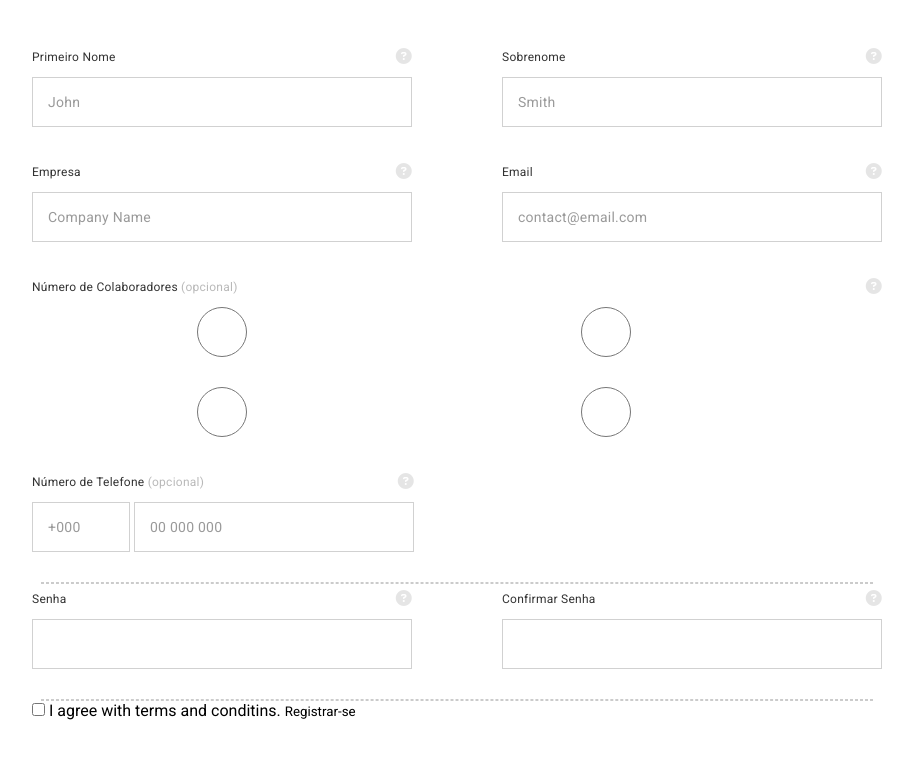
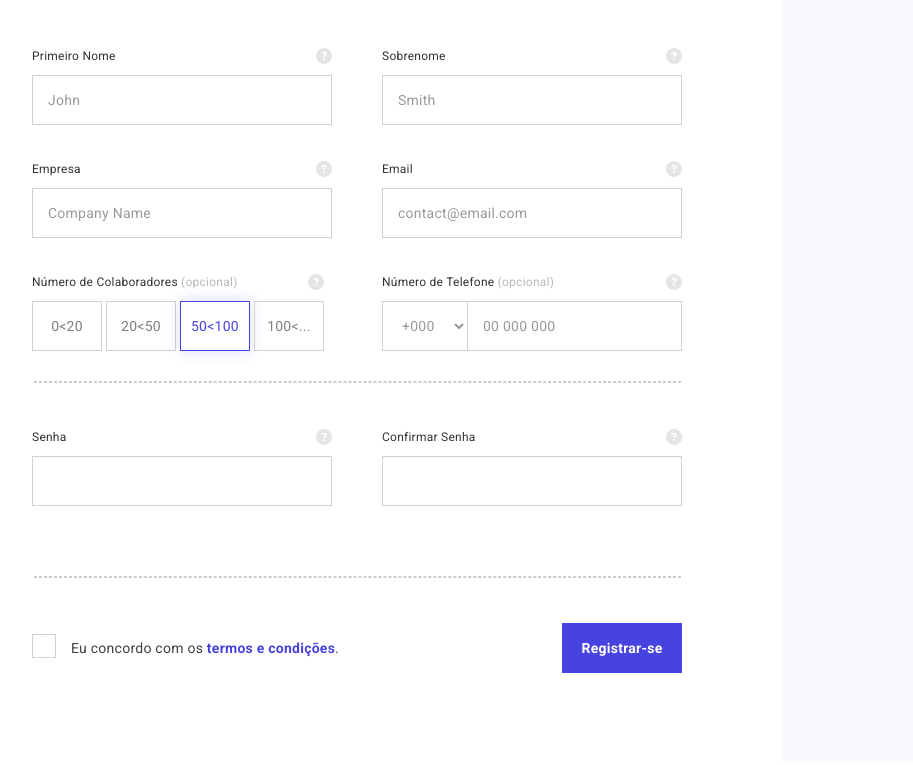
Before and after one commit to fernanda0829/exercise-register-form, a plain HTML site: page index.html in a window 1280 px wide. Shown: the part 408-1173 px from the top of the page, without its empty margins (68-981 px from the left). Drawn offline with Linux system fonts and the light colour scheme.

Commit message:
Área do formulário finalizada.

```diff
--- a/assets/css/reset.css
+++ b/assets/css/reset.css
@@ -21,7 +21,9 @@ p {
   padding: 0;
 }
 
-a {
+a,
+button,
+select {
   text-decoration: none;
   cursor: pointer;
   color: #000;
@@ -38,4 +40,5 @@ textarea {
   padding: 0;
   background: none;
   display: inline-block;
+  border-radius: 0;
 }
--- a/assets/css/style.css
+++ b/assets/css/style.css
@@ -15,6 +15,7 @@
   padding: 85px 100px 0;
   background-color: #fff;
   max-width: 850px;
+  box-sizing: border-box;
 }
 
 #content .content-info .content-member {
@@ -52,7 +53,8 @@
   max-width: 369px;
 }
 
-#content .content-info .content-text .content-text-desc {
+#content .content-info .content-text .content-text-desc,
+#content .register .checkbox .check-select label {
   font-size: 14px;
   color: #404040;
   line-height: 28px;
@@ -60,7 +62,8 @@
   max-width: 300px;
 }
 
-#content .content-info .content-text .content-text-desc a {
+#content .content-info .content-text .content-text-desc a,
+#content .register .checkbox .check-select label a {
   font-size: 14px;
   line-height: 28px;
   font-weight: 700;
@@ -69,7 +72,7 @@
 }
 
 #content .line {
-  width: 830px;
+  width: 645px;
   border: 1px dashed rgba(0, 0, 0, 0.2);
   margin: 0 auto;
 }
@@ -78,6 +81,7 @@
   padding: 45px 100px;
   background-color: #fff;
   max-width: 850px;
+  box-sizing: border-box;
 }
 
 #content .register form {
@@ -86,7 +90,7 @@
 }
 
 #content .register form .company,
-.password {
+#content .register form .password {
   display: flex;
   flex-direction: row;
   flex-wrap: wrap;
@@ -115,7 +119,7 @@
 
 #content .register form .company input,
 .password input {
-  width: 380px;
+  width: 300px;
   height: 50px;
   border: 1px solid #d1d1d1;
   padding: 15px;
@@ -131,20 +135,53 @@
   color: rgba(0, 0, 0, 0.4);
 }
 
-#content .register form .company .input #ddd-number {
-  width: 98px;
+#content .register form .input.flex {
+  display: flex;
+}
+
+#content .register form .input.flex {
+  display: flex;
+}
+
+#content .register form .field .number-options {
+  margin-bottom: 30px;
+}
+
+#content .register form .field .number-options .option {
+  width: 70px;
+  height: 50px;
+  border: 1px solid #d1d1d1;
+  text-align: center;
+  padding: 10px;
+  box-sizing: border-box;
+  font-size: 14px;
+  line-height: 28px;
+  letter-spacing: 0.25px;
+  color: rgba(0, 0, 0, 0.5);
+  cursor: pointer;
+}
+
+#content .register form .field .number-options .active {
+  color: #4743e0;
+  border: 1px solid #4743e0;
+  box-shadow: 0 0 14px rgba(71, 67, 224, 0.2);
+}
+
+#content .register form .company .input .ddd-number {
+  width: 85px;
   height: 50px;
   border: 1px solid #d1d1d1;
   padding: 15px;
-  box-sizing: border-box;
   margin-bottom: 30px;
+  color: rgba(0, 0, 0, 0.4);
   font-size: 14px;
   line-height: 28px;
   letter-spacing: 0.25px;
+  border-right: 0;
 }
 
 #content .register form .company .input #phone-number {
-  width: 280px;
+  width: 215px;
   height: 50px;
   border: 1px solid #d1d1d1;
   padding: 15px;
@@ -158,3 +195,91 @@
 #content .register form .company .label span {
   color: rgba(51, 51, 51, 0.34);
 }
+
+#content .register form .password {
+  padding: 40px 0;
+}
+
+#content .register .checkbox {
+  padding: 45px 0;
+  display: flex;
+  justify-content: space-between;
+  align-items: center;
+}
+
+#content .register .checkbox .check-select {
+  display: flex;
+  align-items: center;
+  position: relative;
+  cursor: pointer;
+}
+
+/* escondendo o checkbox */
+#content .register .checkbox .check-select input {
+  position: relative;
+  opacity: 0;
+  height: 24px;
+  width: 24px;
+  z-index: 1;
+  cursor: pointer;
+  box-sizing: border-box;
+}
+
+/* estilizando o checkbox novo */
+#content .register .checkbox .check-select .checkmark {
+  position: absolute;
+  top: 0;
+  left: 0;
+  height: 24px;
+  width: 24px;
+  background-color: #fff;
+  border: 1px solid #d1d1d1;
+  box-sizing: border-box;
+}
+
+/* Style the checkmark/indicator */
+#content .register .checkbox .check-select .checkmark:after {
+  content: "";
+  position: absolute;
+  display: none;
+  left: 8px;
+  top: 3px;
+  width: 5px;
+  height: 10px;
+  border: solid white;
+  border-width: 0 3px 3px 0;
+  -webkit-transform: rotate(45deg);
+  -ms-transform: rotate(45deg);
+  transform: rotate(45deg);
+}
+
+/* Show the checkmark when checked */
+#content .register .checkbox .check-select input:checked ~ .checkmark:after {
+  display: block;
+}
+
+#content .register .checkbox .check-select label {
+  padding-left: 15px;
+  cursor: pointer;
+}
+
+#content .register .checkbox .check-select input:checked ~ .checkmark {
+  background-color: #4743e0;
+}
+
+#content .register .checkbox .register-btn {
+  width: 120px;
+  height: 50px;
+  background-color: #4743e0;
+  color: #fff;
+  font-size: 14px;
+  font-weight: 700;
+  line-height: 28px;
+  letter-spacing: 0.25px;
+  padding: 10px;
+}
+
+#content .register .checkbox .register-btn:hover {
+  box-shadow: 0 0 20px rgba(71, 67, 224, 0.5);
+  transition: 0.7s;
+}
--- a/index.html
+++ b/index.html
@@ -22,10 +22,10 @@
     <main id="content">
       <div class="content-flex">
         <div class="content-info">
-          <div class="content-member">
+          <a class="content-member">
             <p class="text">Já é membro?</p>
             <i class="fa-solid fa-user"></i>
-          </div>
+          </a>
           <div class="content-text">
             <h1 class="content-text-tittle">Insira suas informações</h1>
             <p class="content-text-desc">
@@ -43,7 +43,7 @@
               <div class="field">
                 <div class="label">
                   <label for="first-name">Primeiro Nome</label>
-                  <a><i class="fa-solid fa-circle-question"></i></a>
+                  <button><i class="fa-solid fa-circle-question"></i></button>
                 </div>
                 <div class="input">
                   <input
@@ -58,7 +58,7 @@
               <div class="field">
                 <div class="label">
                   <label for="last-name">Sobrenome</label>
-                  <a><i class="fa-solid fa-circle-question"></i></a>
+                  <button><i class="fa-solid fa-circle-question"></i></button>
                 </div>
                 <div class="input">
                   <input
@@ -73,7 +73,7 @@
               <div class="field">
                 <div class="label">
                   <label for="company">Empresa</label>
-                  <a><i class="fa-solid fa-circle-question"></i></a>
+                  <button><i class="fa-solid fa-circle-question"></i></button>
                 </div>
                 <div class="input">
                   <input
@@ -88,7 +88,7 @@
               <div class="field">
                 <div class="label">
                   <label for="email">Email</label>
-                  <a><i class="fa-solid fa-circle-question"></i></a>
+                  <button><i class="fa-solid fa-circle-question"></i></button>
                 </div>
                 <div class="input">
                   <input
@@ -105,37 +105,15 @@
                   <label for="number-employees"
                     >Número de Colaboradores <span>(opcional)</span></label
                   >
-                  <a><i class="fa-solid fa-circle-question"></i></a>
+                  <button><i class="fa-solid fa-circle-question"></i></button>
                 </div>
-                <div class="input">
-                  <input
-                    value="0-20"
-                    required
-                    type="radio"
-                    name=""
-                    id="number-employees"
-                  />
-                  <input
-                    required
-                    value="20-50"
-                    type="radio"
-                    name=""
-                    id="number-employees"
-                  />
-                  <input
-                    required
-                    type="radio"
-                    value="50-100"
-                    name=""
-                    id="number-employees"
-                  />
-                  <input
-                    required
-                    value="100-..."
-                    type="radio"
-                    name=""
-                    id="number-employees"
-                  />
+                <div class="number-options">
+                  <label class="option" for="number-employees">0<20</label>
+                  <label class="option" for="number-employees">20<50</label>
+                  <label class="option active" for="number-employees"
+                    >50<100</label
+                  >
+                  <label class="option" for="number-employees">100<...</label>
                 </div>
               </div>
               <div class="field">
@@ -143,16 +121,17 @@
                   <label for="phone-number"
                     >Número de Telefone <span>(opcional)</span></label
                   >
-                  <a><i class="fa-solid fa-circle-question"></i></a>
+                  <button><i class="fa-solid fa-circle-question"></i></button>
                 </div>
-                <div class="input">
-                  <input
-                    placeholder="+000"
-                    required
-                    type="number"
-                    name=""
-                    id="ddd-number"
-                  />
+                <div class="input flex">
+                  <select class="ddd-number">
+                    <option class="placeholder" value="+ddd">+000</option>
+                    <option value="+ddd">+34</option>
+                    <option value="+ddd">+33</option>
+                    <option value="+ddd">+55</option>
+                    <option value="+ddd">+45</option>
+                  </select>
+
                   <input
                     required
                     placeholder="00 000 000"
@@ -164,12 +143,11 @@
               </div>
             </fieldset>
             <div class="line"></div>
-
             <fieldset class="password">
               <div class="field">
                 <div class="label">
                   <label for="password">Senha</label>
-                  <a><i class="fa-solid fa-circle-question"></i></a>
+                  <button><i class="fa-solid fa-circle-question"></i></button>
                 </div>
                 <div class="input">
                   <input required type="password" name="" id="password" />
@@ -178,7 +156,7 @@
               <div class="field">
                 <div class="label">
                   <label for="password-confirm">Confirmar Senha</label>
-                  <a><i class="fa-solid fa-circle-question"></i></a>
+                  <button><i class="fa-solid fa-circle-question"></i></button>
                 </div>
                 <div class="input">
                   <input
@@ -191,11 +169,15 @@
               </div>
             </fieldset>
             <div class="line"></div>
-            <fieldset>
-              <input type="checkbox" name="" id="check" />
-              <label for="check">I agree with terms and conditins.</label>
-
-              <button>Registrar-se</button>
+            <fieldset class="checkbox">
+              <div class="check-select">
+                <input type="checkbox" name="check" id="check" />
+                <span class="checkmark"></span>
+                <label for="check">
+                  Eu concordo com os <a>termos e condições</a>.
+                </label>
+              </div>
+              <button class="register-btn">Registrar-se</button>
             </fieldset>
           </form>
         </div>
```
